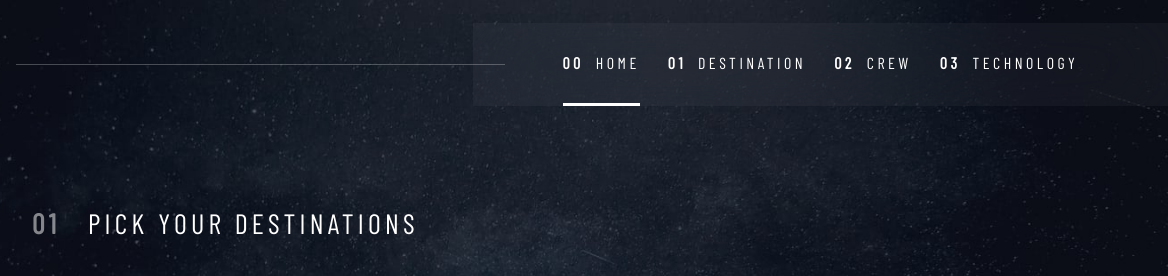
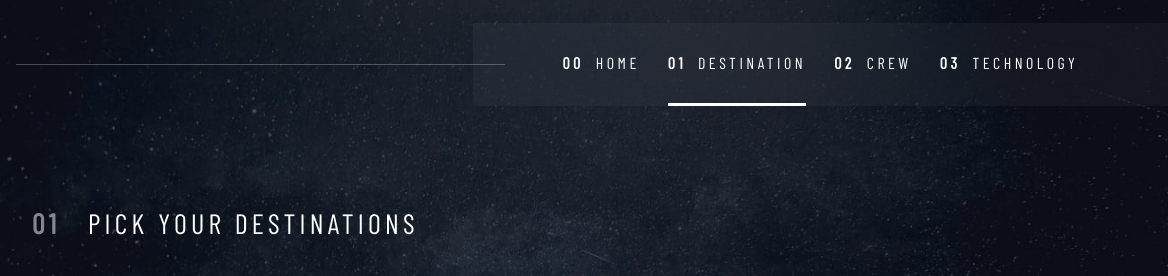
Before and after one commit to esrakay/Space-Tourism-Website, a plain HTML site: page destination.html in a window 1280 px wide. Shown: the top 276 px of the page, 112-1280 px from the left. Drawn offline with nearby package versions, Linux system fonts and the light colour scheme; a web font is replaced by a local one.

Commit message:
active link changed

```diff
--- a/destination.html
+++ b/destination.html
@@ -19,8 +19,8 @@
     <button class="hamburger-menu" data-close="false"></button>
     <nav>
       <ul class="primary-navigation" data-toggled="false">
-        <li class="active"><a href="index.html"><span>00</span>Home</a></li>
-        <li><a href="destination.html"><span>01</span>Destination</a></li>
+        <li><a href="index.html"><span>00</span>Home</a></li>
+        <li class="active"><a href="destination.html"><span>01</span>Destination</a></li>
         <li><a href="crew.html"><span>02</span>Crew</a></li>
         <li><a href="technology.html"><span>03</span>Technology</a></li>
       </ul>
```
